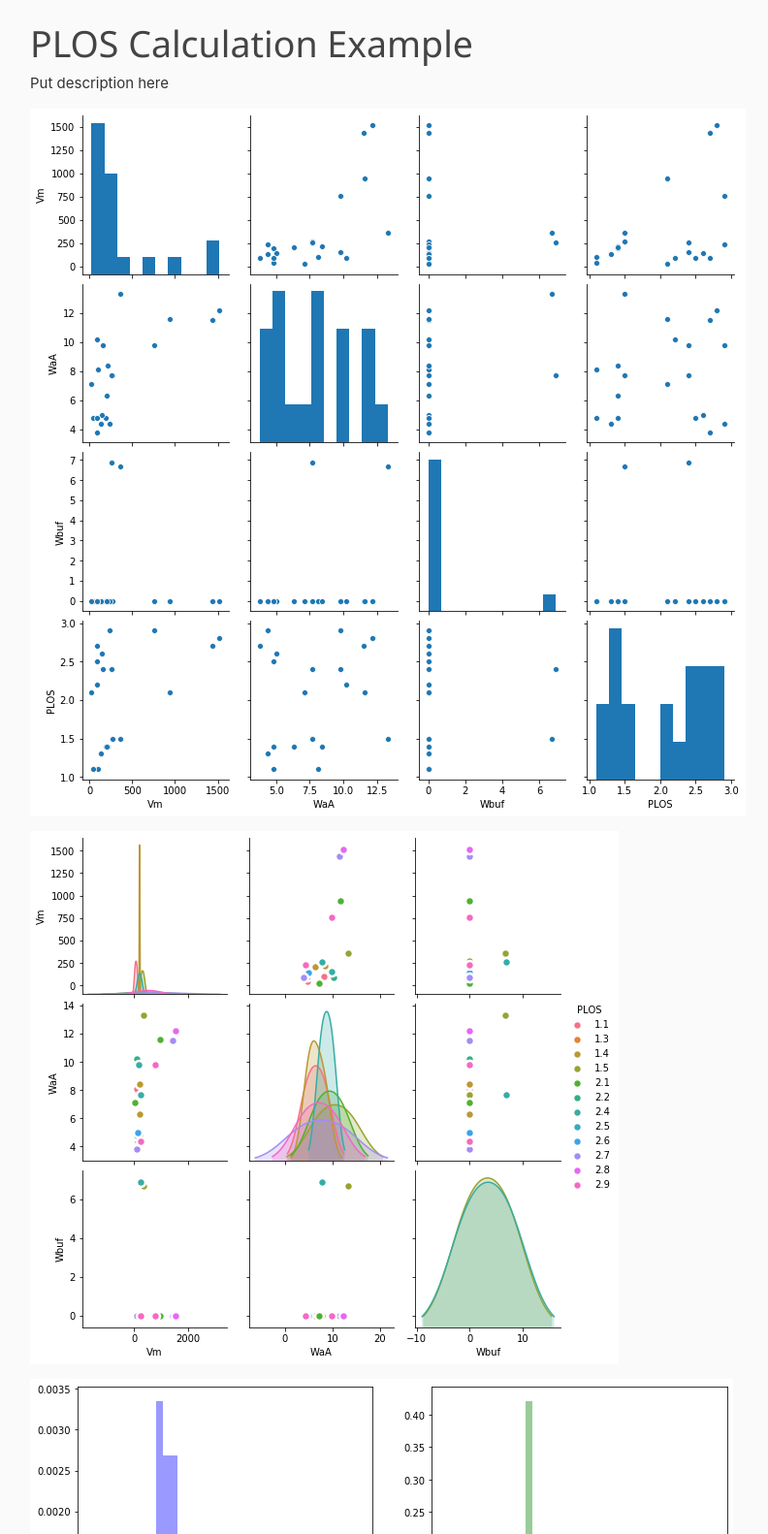
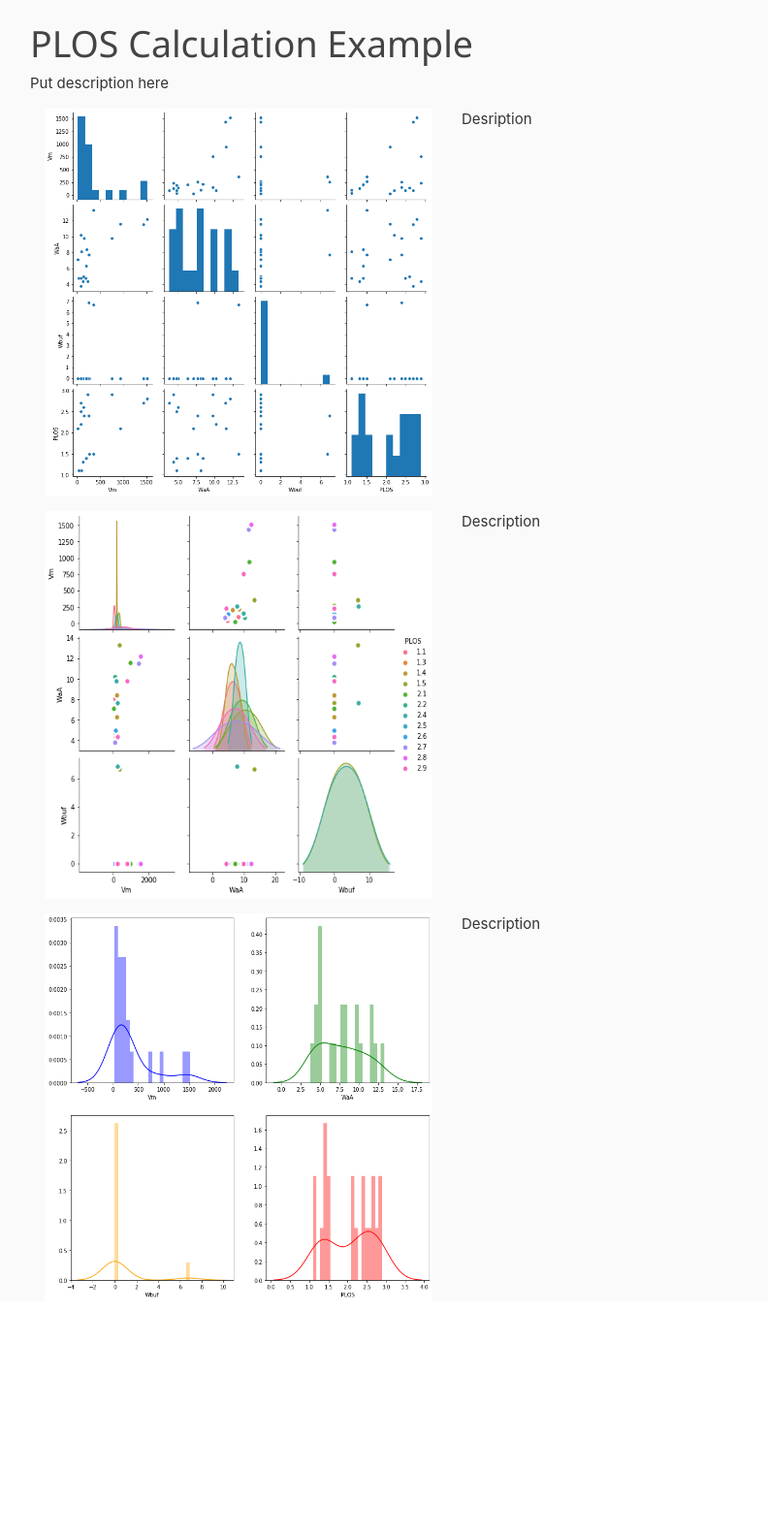
Before and after one commit to fetoffah-beep/se4g_GROUP-2, a Flask app: template flaskblog/templates/plos.html in a window 1280 px wide. Shown: the part 53-1635 px from the top of the page at 97% size, without its empty margins (54-846 px from the left). After the commit the page ends 1391 px from the top, so only its background shows below. Run offline with Flask 2, Linux system fonts and the light colour scheme; the template is opened without the code that fills it, so the values that code supplies are empty; some libraries are stand-ins or nearby versions.

Commit message:
Add files via upload

```diff
--- a/flaskblog/templates/plos.html
+++ b/flaskblog/templates/plos.html
@@ -2,10 +2,72 @@
 {% block content %}
     <h1>PLOS Calculation Example</h1>
     <p>Put description here</p>
-    <img src="https://github.com/fetoffah-beep/se4g_GROUP-2/blob/master/Static_analysis/correlo_no%20reg.png?raw=true">
+    <div class="container">
+        <div class="row">
+          <div class="col">
+            <img class="float-left" src="https://github.com/fetoffah-beep/se4g_GROUP-2/blob/master/Static_analysis/correlo_no%20reg.png?raw=true" alt="Correlation Plot"
+                 width="400" height="400">
+          </div>
+          <div class="col">
+            <p>Desription</p>
+          </div>
+        </div>
+    </div>
     <p></p>
-    <img src="https://github.com/fetoffah-beep/se4g_GROUP-2/blob/master/Static_analysis/pairplot.png?raw=true">
+    <div class="container">
+        <div class="row">
+          <div class="col">
+            <img class="float-right" src="https://github.com/fetoffah-beep/se4g_GROUP-2/blob/master/Static_analysis/pairplot.png?raw=true" alt="Pairplot"
+                 width="400" height="400">
+          </div>
+          <div class="col">
+            <p>Description</p>
+          </div>
+        </div>
+    </div>
     <p></p>
-    <img src="https://github.com/fetoffah-beep/se4g_GROUP-2/blob/master/Static_analysis/histogram_subplot.png?raw=true">
-    <p></p>
+    <div class="container">
+        <div class="row">
+          <div class="col">
+            <img src="https://github.com/fetoffah-beep/se4g_GROUP-2/blob/master/Static_analysis/histogram_subplot.png?raw=true" alt="Histogram Plot"
+                 width="400" height="400">
+          </div>
+          <div class="col">
+            <p>Description</p>
+          </div>
+        </div>
+    </div>
+
+    <!--
+    <div class="container">
+        <div class="row">
+          <div class="col">
+            <img src="https://github.com/fetoffah-beep/se4g_GROUP-2/blob/master/Static_analysis/correlo_no%20reg.png?raw=true" alt="Correlation Plot"
+               width="400" height="400">
+          </div>
+          <div class="col">
+            <img src="https://github.com/fetoffah-beep/se4g_GROUP-2/blob/master/Static_analysis/pairplot.png?raw=true" alt="Pairplot"
+               width="400" height="400">
+          </div>
+        </div>
+    </div>
+    -->
+
+
+<!--
+    <div class="row">
+        <div class="col-4">
+          <img src="https://github.com/fetoffah-beep/se4g_GROUP-2/blob/master/Static_analysis/correlo_no%20reg.png?raw=true" alt="Correlation Plot"
+               width="500" height="500">
+        </div>
+        <div class="column">
+          <img src="https://github.com/fetoffah-beep/se4g_GROUP-2/blob/master/Static_analysis/pairplot.png?raw=true" alt="Pairplot"
+               width="500" height="500">
+        </div>
+        <div class="column">
+          <img src="https://github.com/fetoffah-beep/se4g_GROUP-2/blob/master/Static_analysis/histogram_subplot.png?raw=true" alt="Histogram Plot"
+               width="500" height="500">
+        </div>
+    </div>
+-->
 {% endblock content %}
```
